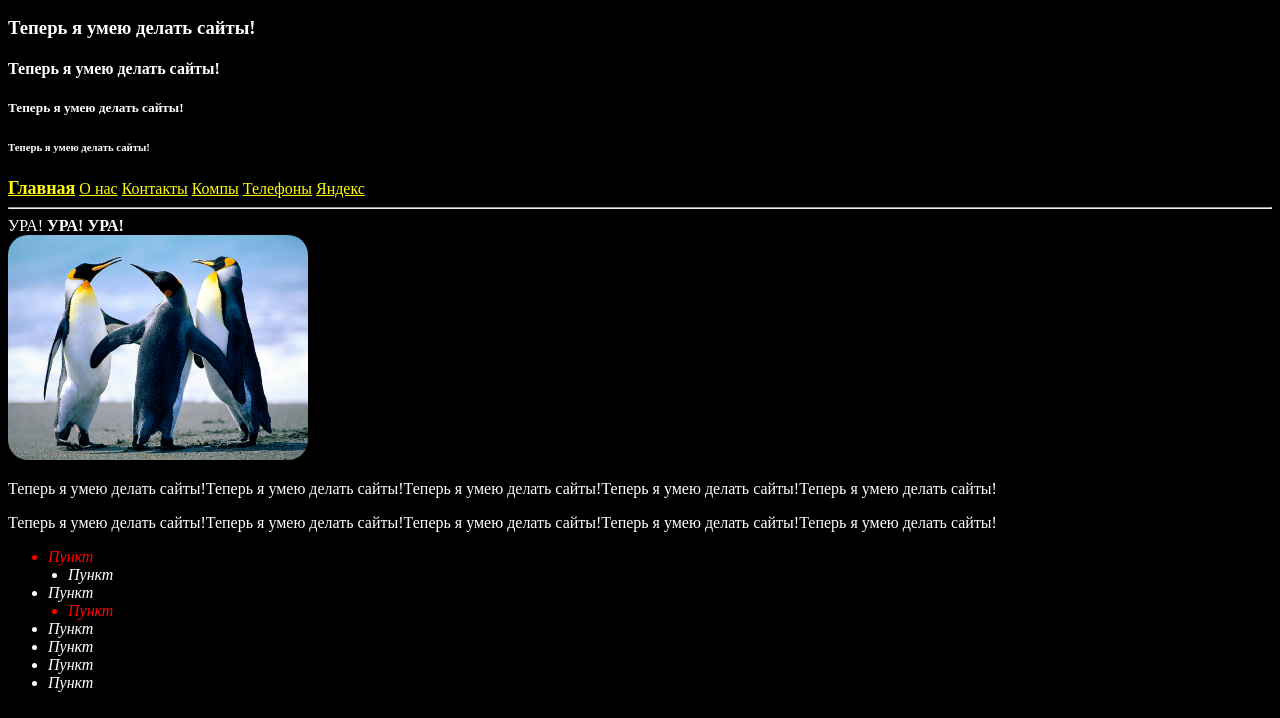
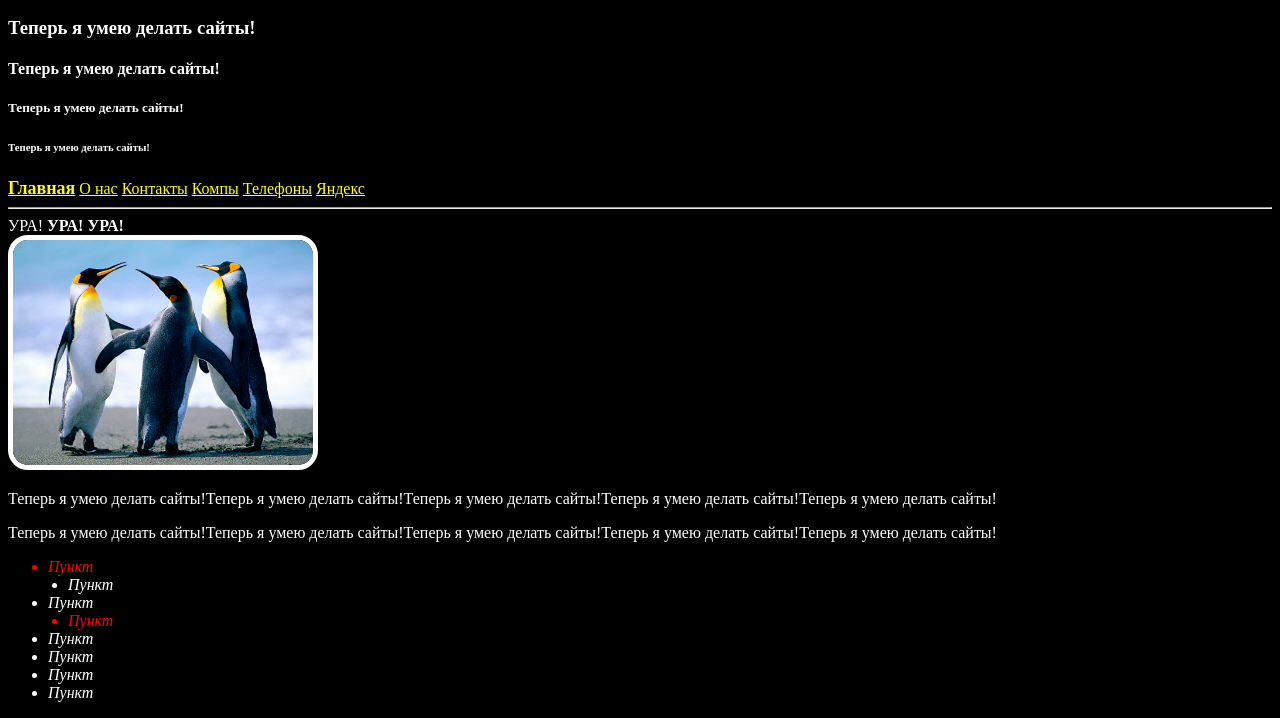
Before and after one commit to asbelous/my-first-site, a plain HTML site: page index.html in a window 1280 px wide. Shown: the part 110-828 px from the top of the page. Drawn offline with Linux system fonts and the light colour scheme.

Commit message:
Изменил стиль картинок

```diff
--- a/css/style.css
+++ b/css/style.css
@@ -25,4 +25,7 @@ li{
 
 img{
 	border-radius: 20px;
+	border-width: 5px;
+	border-color: white;
+	border-style: solid;
 }
```
